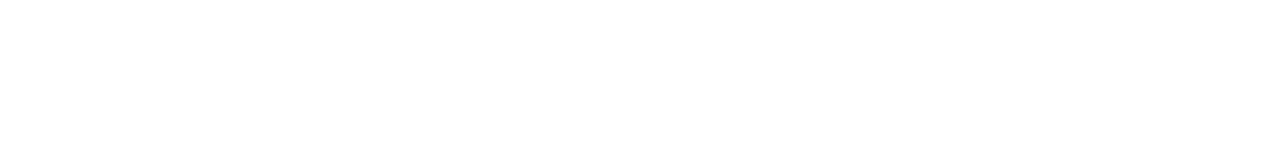
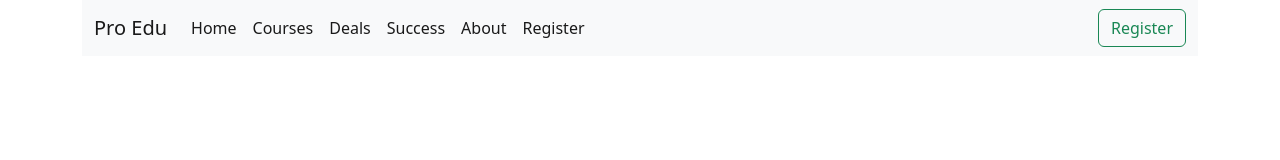
Before and after one commit to robin355/Degital-learning, a plain HTML site: page index.html in a window 1280 px wide. Drawn offline with nearby package versions, Linux system fonts and the light colour scheme.

Commit message:
navbar done

```diff
--- a/index.html
+++ b/index.html
@@ -15,6 +15,44 @@
 <body>
     <!-- header start -->
     <header>
+        <section class="container">
+            <nav class="navbar navbar-expand-lg bg-light">
+                <div class="container-fluid">
+                    <a class="navbar-brand" href="#">Pro Edu</a>
+                    <button class="navbar-toggler" type="button" data-bs-toggle="collapse"
+                        data-bs-target="#navbarSupportedContent" aria-controls="navbarSupportedContent"
+                        aria-expanded="false" aria-label="Toggle navigation">
+                        <span class="navbar-toggler-icon"></span>
+                    </button>
+                    <div class="collapse navbar-collapse" id="navbarSupportedContent">
+                        <ul class="navbar-nav me-auto mb-2 mb-lg-0">
+                            <li class="nav-item">
+                                <a class="nav-link active" aria-current="page" href="#">Home</a>
+                            </li>
+                            <li class="nav-item">
+                                <a class="nav-link active" href="#">Courses</a>
+                            </li>
+                            <li class="nav-item">
+                                <a class="nav-link active" href="#">Deals</a>
+                            </li>
+                            <li class="nav-item">
+                                <a class="nav-link active" href="#">Success</a>
+                            </li>
+                            <li class="nav-item">
+                                <a class="nav-link active" href="#">About</a>
+                            </li>
+
+                            <li class="nav-item">
+                                <a class="nav-link active">Register</a>
+                            </li>
+                        </ul>
+                        <form class="d-flex" role="search">
+                            <button class="btn btn-outline-success" type="submit">Register</button>
+                        </form>
+                    </div>
+                </div>
+            </nav>
+        </section>
 
     </header>
     <!-- header end -->
```
